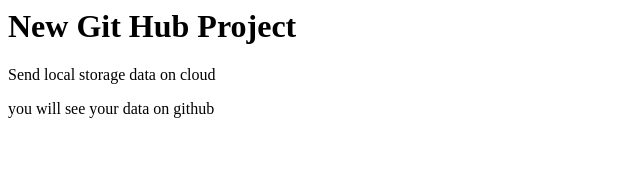
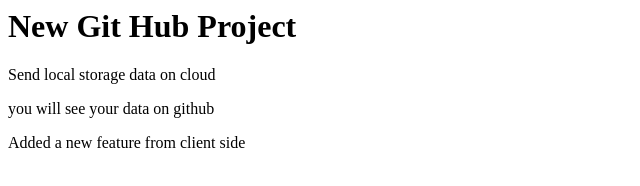
Before and after one commit to sp20mscs0069/test, a plain HTML site: page index.html in a window 1280 px wide. Shown: the whole page, without its empty margins (0-640 px from the left). Drawn offline with Linux system fonts and the light colour scheme.

Commit message:
added a new feature

```diff
--- a/index.html
+++ b/index.html
@@ -3,4 +3,5 @@
 <h1>New Git Hub Project</h1>
 <p>Send local storage data on cloud</p>
 <p>you will see your data on github</p>
+<p>Added a new feature from client side</p>
 </html>
```
